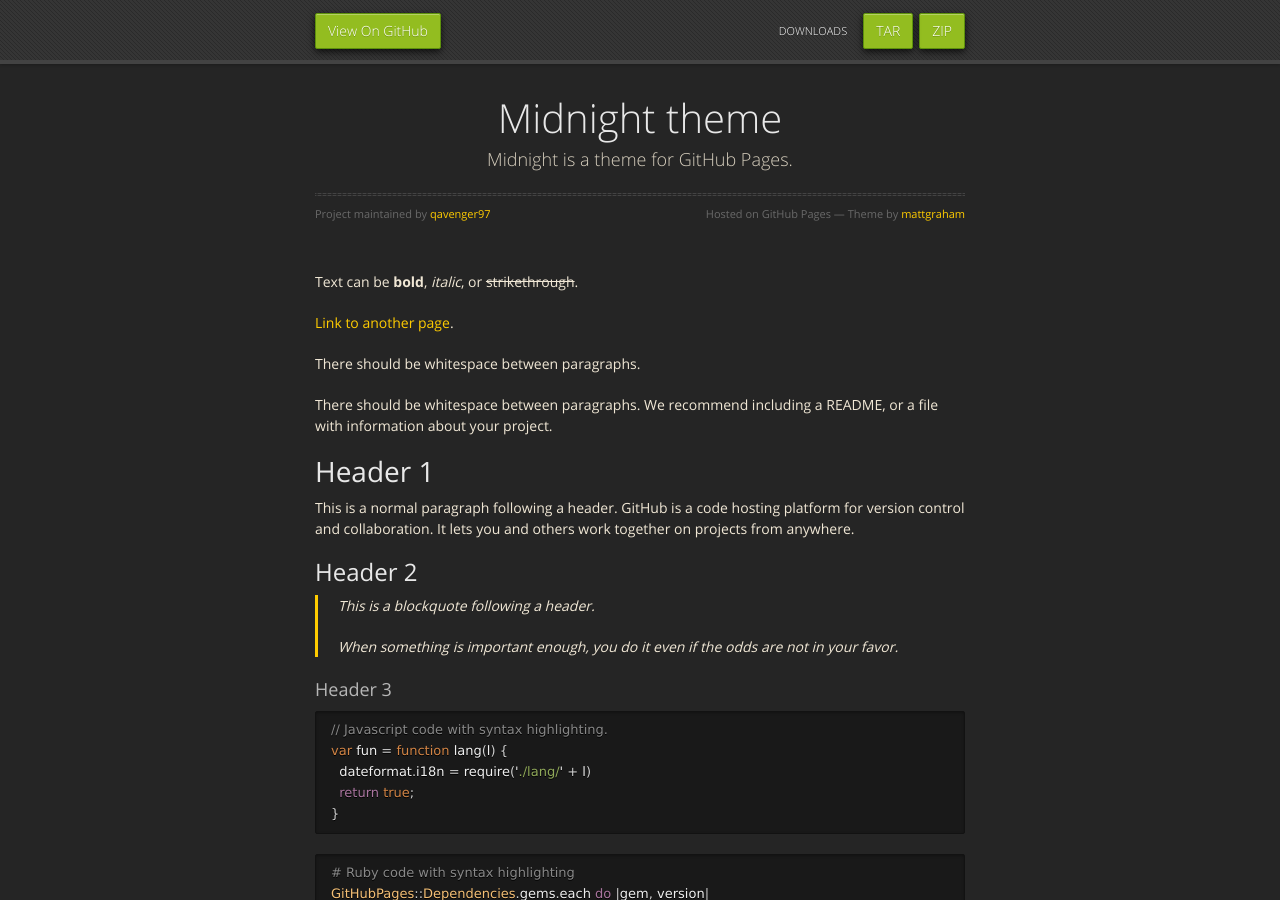
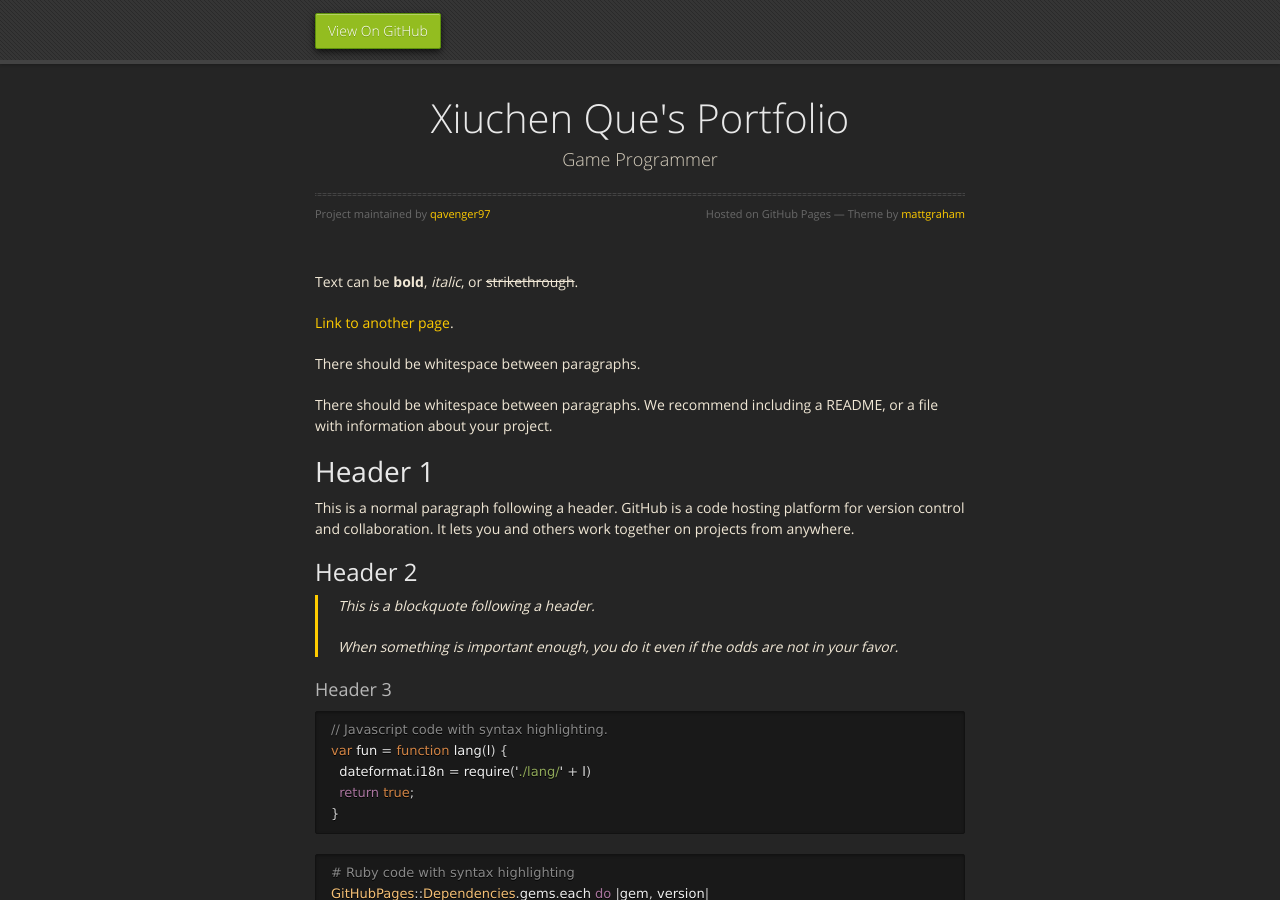
Before and after one commit to qavenger97/Xiuchen_Que, a Jekyll site: the page built from index.md, in a window 1280 px wide and 900 px high. Built offline with Jekyll 4.4.1, drawn with Linux system fonts in a browser that asks for light colours; nearby versions of some CDN libraries; our own code applies the rules of GitHub Pages for plain Markdown files.

Commit message:
[UPDATE] update title

```diff
--- a/_config.yml
+++ b/_config.yml
@@ -1,5 +1,5 @@
-title: Midnight theme
-description: Midnight is a theme for GitHub Pages.
-show_downloads: true
+title: Xiuchen Que's Portfolio
+description: Game Programmer
+show_downloads: false
 google_analytics:
 theme:
```
